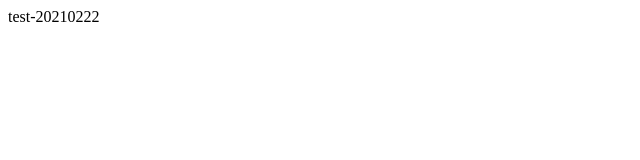
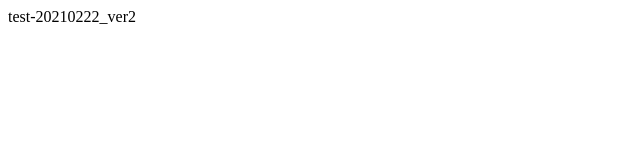
Before and after one commit to musickappa/test-20210222, a plain HTML site: page index.html in a window 1280 px wide. Shown: the full height of the page, 0-640 px from the left. Drawn offline with Linux system fonts and the light colour scheme.

Commit message:
2th commit

```diff
--- a/index.html
+++ b/index.html
@@ -1 +1 @@
-<div>test-20210222</div>
+<div>test-20210222_ver2</div>
```
